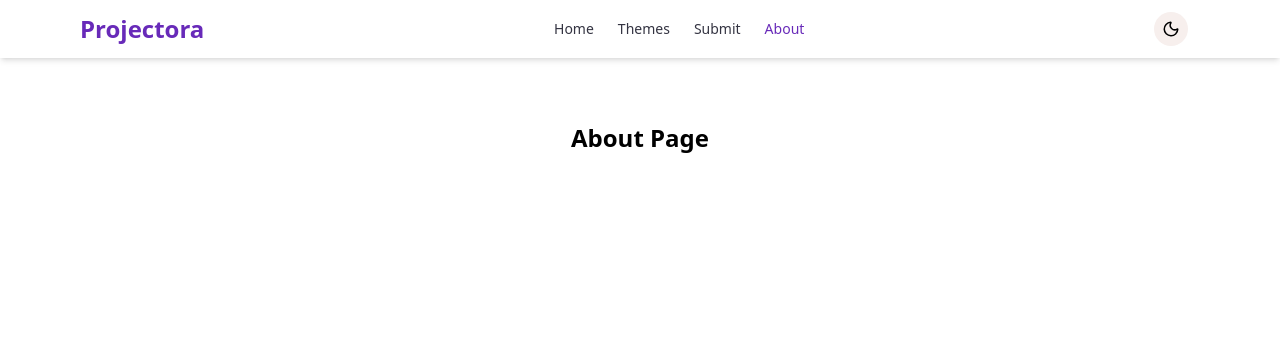
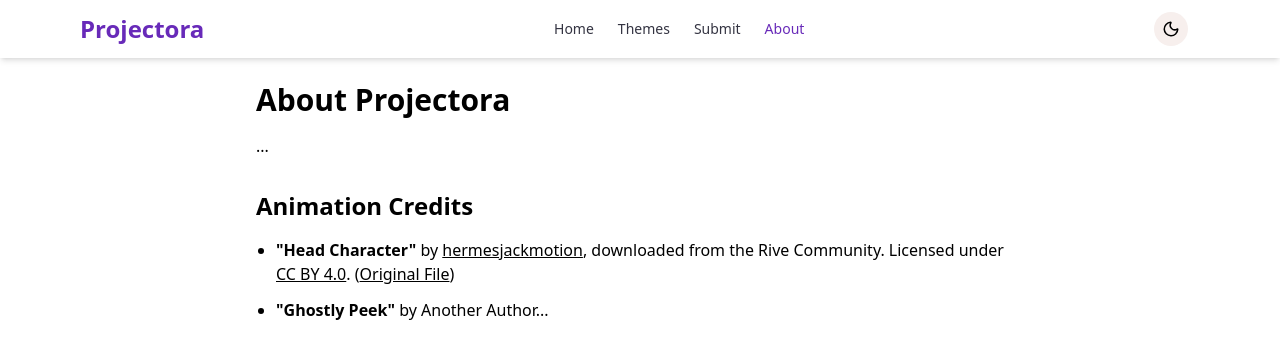
Before and after one commit to tibssy/projectora, a React (Vite) app: page /projectora/about in a window 1280 px wide. Shown: the top 358 px of the page. Built offline with nearby package versions, Linux system fonts and the light colour scheme.

Commit message:
feat: Integrate Cloudinary and render live Rive animations

```diff
--- a/src/pages/About.tsx
+++ b/src/pages/About.tsx
@@ -1,5 +1,25 @@
+// src/pages/About.tsx
+
 const About = () => {
-  return <h1 className="text-2xl font-bold text-center mt-10">About Page</h1>;
+  return (
+    <div className="max-w-3xl mx-auto">
+      <h1 className="text-3xl font-bold mb-4">About Projectora</h1>
+      <p className="mb-8">...</p>
+
+      <h2 className="text-2xl font-bold mb-4">Animation Credits</h2>
+      <ul className="list-disc pl-5 space-y-3">
+        <li>
+          <strong>"Head Character"</strong> by <a href="https://rive.app/@hermesjackmotion/" className="underline">hermesjackmotion</a>,
+          downloaded from the Rive Community. Licensed under <a href="https://creativecommons.org/licenses/by/4.0/" className="underline">CC BY 4.0</a>.
+          (<a href="https://rive.app/marketplace/9398-17870-mouse-following-head-character/" className="underline">Original File</a>)
+        </li>
+        <li>
+          <strong>"Ghostly Peek"</strong> by Another Author...
+        </li>
+        {/* Add one for each community animation you use */}
+      </ul>
+    </div>
+  );
 };
 
 export default About;
--- a/src/pages/AnimationViewer.tsx
+++ b/src/pages/AnimationViewer.tsx
@@ -1,17 +1,13 @@
-// src/pages/AnimationViewer.tsx
-
 import { useParams, Link } from 'react-router-dom';
 import { ArrowLeft } from 'lucide-react';
+import { useRive } from '@rive-app/react-canvas';
 
-// We need access to the same animation data.
-// In a real app, this might be a shared file or a global state.
-// For now, we can just copy it here.
 const animations = [
   {
     id: 1,
-    title: 'Pumpkin Eyes',
+    title: 'Head Character',
     theme: 'Halloween',
-    riveUrl: 'pumpkin_eyes.riv', // Placeholder for the actual Rive file
+    riveUrl: 'https://res.cloudinary.com/dls8hlthp/raw/upload/v1760458852/monster_test_oswvln.riv',
     likes: 1345,
     views: 25800,
   },
@@ -35,12 +31,14 @@ const animations = [
 
 const AnimationViewer = () => {
   const { animationId } = useParams<{ animationId: string }>();
-
-  // Find the animation data that matches the ID from the URL.
-  // We use `parseInt` because the ID from the URL is a string.
   const animation = animations.find(anim => anim.id === parseInt(animationId || ''));
 
-  // Handle case where no animation is found for the given ID
+  const { RiveComponent } = useRive({
+    src: animation ? animation.riveUrl : '',
+    autoplay: true,
+    stateMachines: 'State Machine 1',
+  });
+
   if (!animation) {
     return (
       <div className="text-center mt-20">
@@ -68,11 +66,9 @@ const AnimationViewer = () => {
         {animation.title}
       </h1>
 
-      {/* Rive Canvas Placeholder */}
-      <div className="aspect-video w-full bg-light-surface dark:bg-dark-surface rounded-lg shadow-lg flex items-center justify-center">
-        <p className="text-light-text/50 dark:text-dark-text/50">
-          [ Rive Animation Canvas for "{animation.riveUrl}" will go here ]
-        </p>
+      {/* Rive Canvas */}
+      <div className="aspect-video w-full bg-light-surface dark:bg-dark-surface rounded-lg shadow-lg">
+        <RiveComponent className="w-full h-full rounded-lg" />
       </div>
 
       {/* Placeholder for controls and stats */}
--- a/src/pages/Home.tsx
+++ b/src/pages/Home.tsx
@@ -5,9 +5,9 @@ import AnimationCard from "../components/AnimationCard";
 const animations = [
   {
     id: 1,
-    title: "Pumpkin Eyes",
+    title: "Head Character",
     theme: "Halloween",
-    thumbnailUrl: "https://placehold.co/600x400/ff79c6/FFFFFF?text=🎃", // Placeholder image
+    thumbnailUrl: "https://res.cloudinary.com/dls8hlthp/image/upload/v1760460805/swappy-20251014_175253_n1mw1j.png", // Placeholder image
     likes: 1345,
     views: 25800,
   },
```
Also changed, not shown: 1 other file (tests, documents, lock files or other folders).
